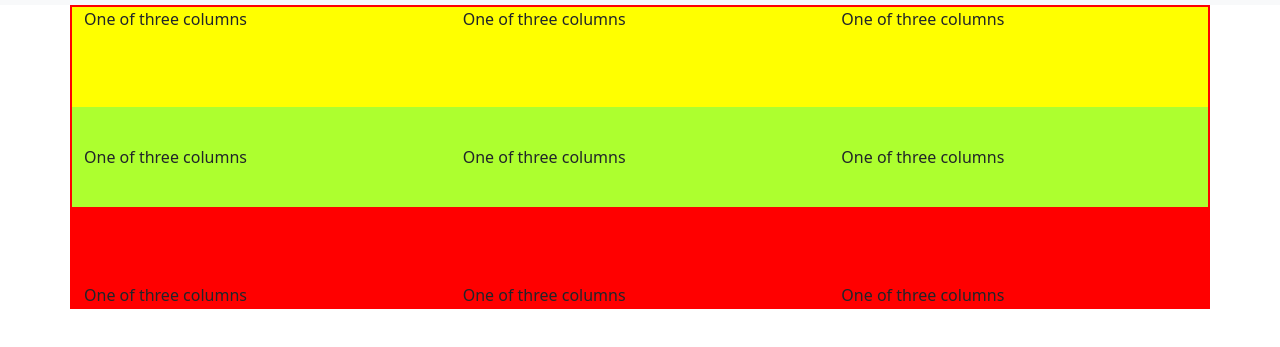
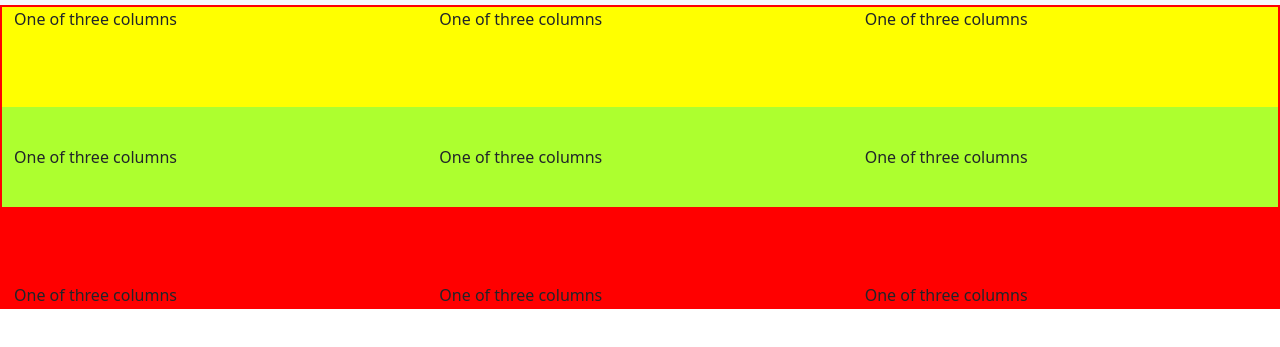
Before and after one commit to carlucho1/bootstrap, a plain HTML site: page header/index.html in a window 1280 px wide. Shown: the part 163-510 px from the top of the page. Drawn offline with nearby package versions, Linux system fonts and the light colour scheme.

Commit message:
Lo mismo pero cambiando el contenedor principal de container a container-fluid

```diff
--- a/header/index.html
+++ b/header/index.html
@@ -31,24 +31,29 @@
             <!-- As a heading -->
             <nav class="col navbar navbar-light bg-light">
                 <div class="container-fluid">
-                    <span class="navbar-brand mb-0 h1"><h1>Productos de computación y Redes</h1></span>
+                    <span class="navbar-brand mb-0 h1">
+                        <h1>Productos de computación y Redes</h1>
+                    </span>
                 </div>
             </nav>
 
             <!-- As a link -->
             <nav class="col navbar navbar-light bg-light">
                 <div class="container-fluid">
-                    <a class="navbar-brand" href="#"><h2>Ofertas de último momento</h2></a>
+                    <a class="navbar-brand" href="#">
+                        <h2>Ofertas de último momento</h2>
+                    </a>
                 </div>
             </nav>
         </div>
 
     </header>
 
+    <!-- Prueba de flex -->
+    <div class="container-fluid" id="contenedor">
+        <div class="row align-items-start" id="contenedor1">
 
-    <div class="container" id="contenedor">
-        <div class="row align-items-start" id="contenedor1">
-            <div class="col">
+            <div class="col" id="1">
                 One of three columns
             </div>
             <div class="col">
@@ -57,6 +62,7 @@
             <div class="col">
                 One of three columns
             </div>
+
         </div>
         <div class="row align-items-center" id="contenedor2">
             <div class="col">
```
